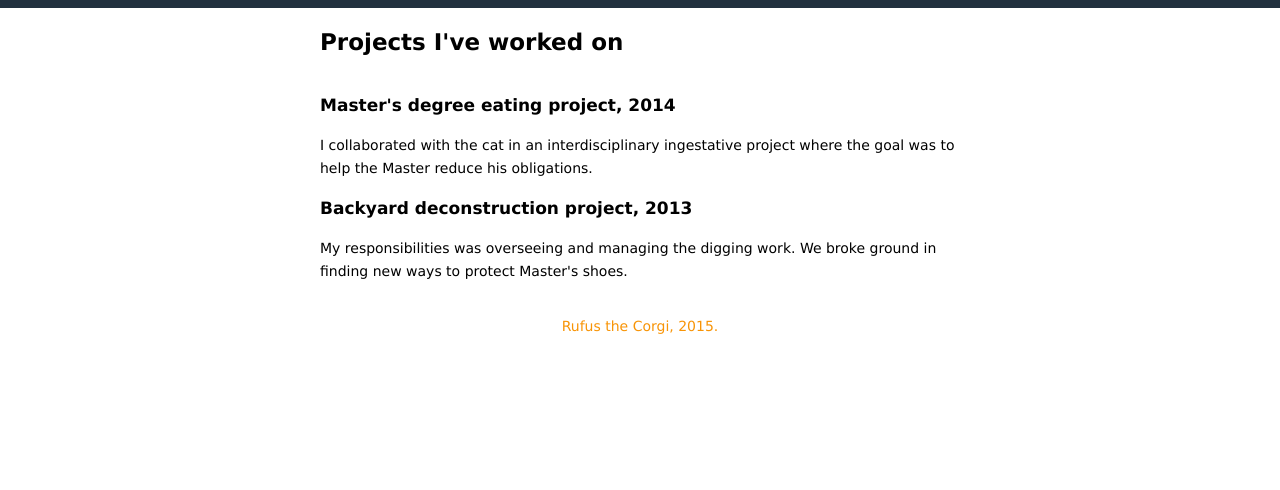
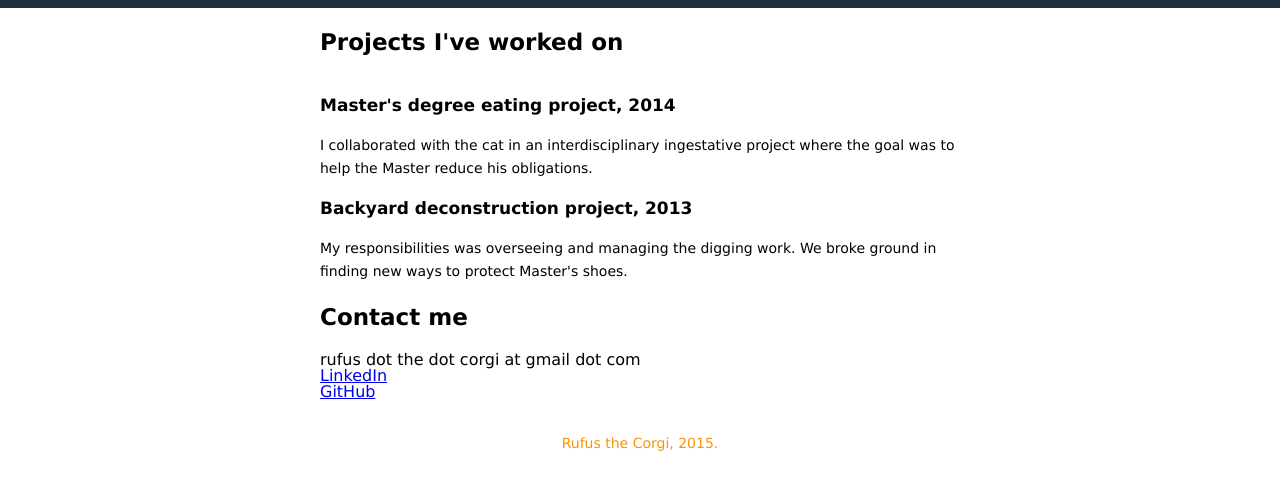
Before and after one commit to Juzmach/html-workshop, a Jekyll site: the page example/index.html, which Jekyll copies as it is, in a window 1280 px wide, cut to the strip 274-764 px from the top of the page. Built offline with Jekyll 4.4.1, drawn with Linux system fonts in a browser that asks for light colours.

Commit message:
added contact to example

```diff
--- a/example/index.html
+++ b/example/index.html
@@ -65,7 +65,13 @@
                 </article>
 
                 <article id="contact">
+                    <h1>Contact me</h1>
 
+                    <ul>
+                        <li>rufus dot the dot corgi at gmail dot com</li>
+                        <li><a href="#">LinkedIn</a></li>
+                        <li><a href="#">GitHub</a></li>
+                    </ul>
                 </article>
 
             </div>
```
